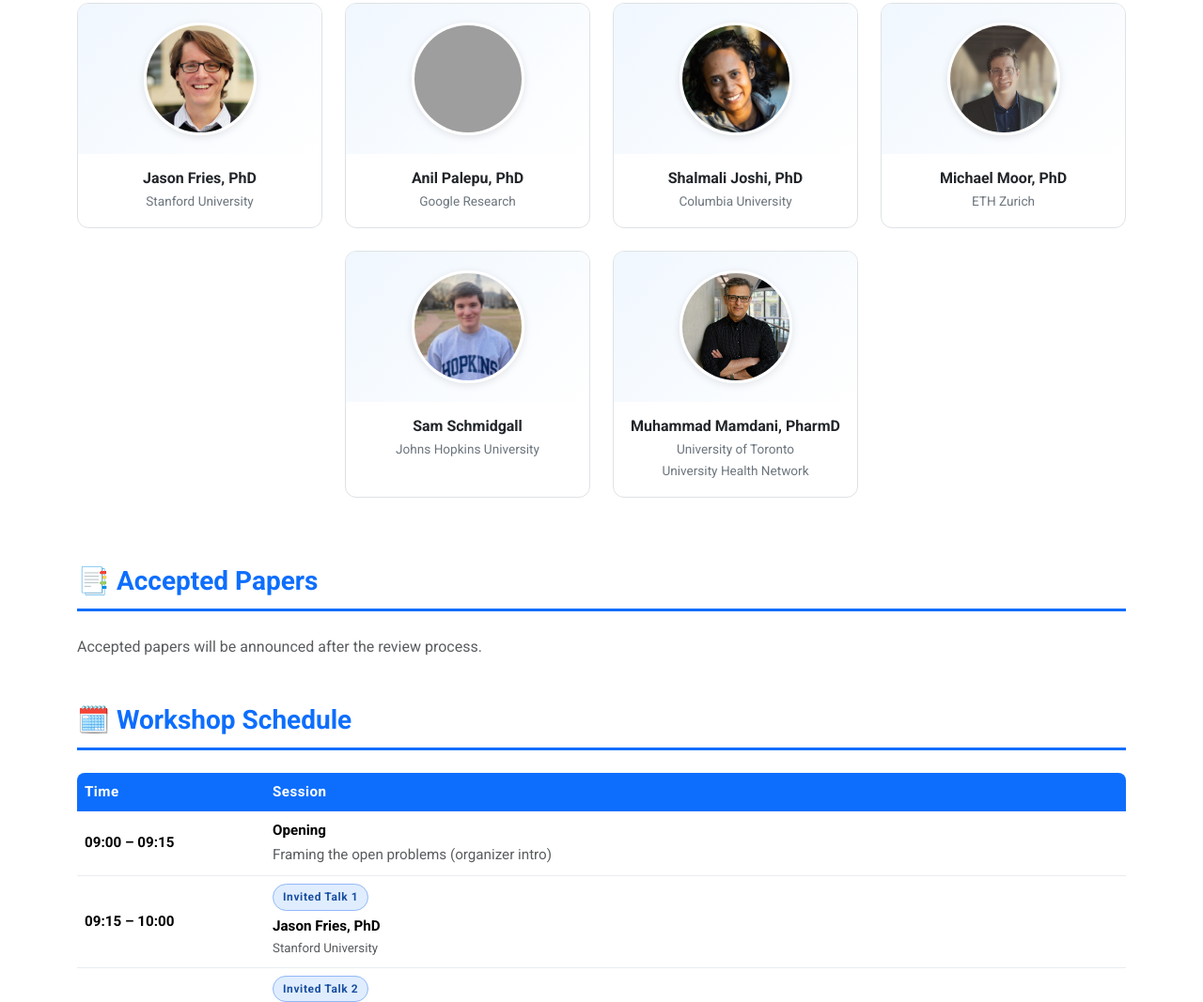
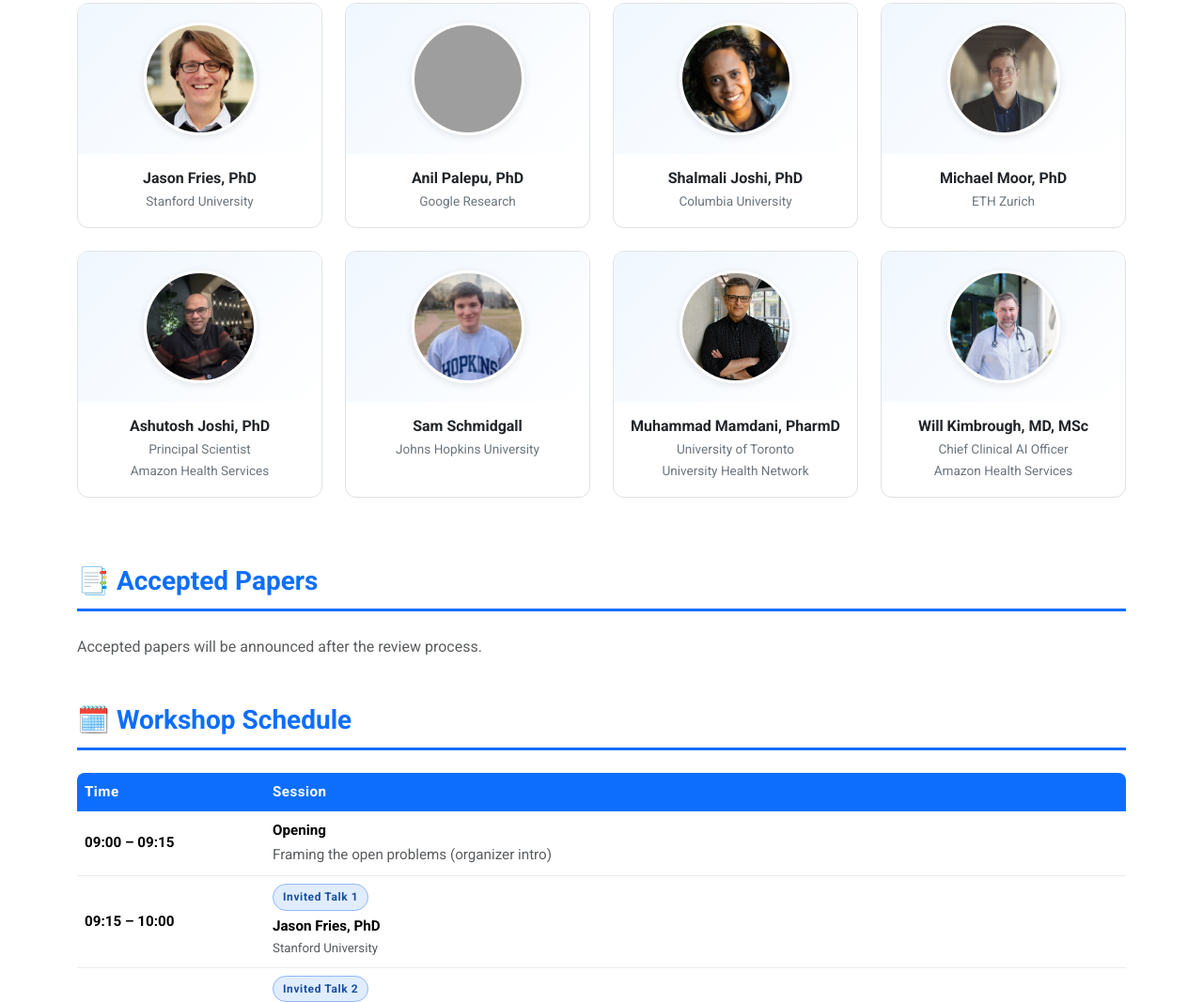
Before and after one commit to med-reasoner/neurips2026, a plain HTML site: page index.html in a window 1280 px wide. Shown: the part 1006-2073 px from the top of the page at 94% size. Drawn offline with nearby package versions, Linux system fonts and the light colour scheme; grey boxes are pictures that could not be loaded.

Commit message:
Add Ashutosh Joshi and Will Kimbrough as invited speakers
Co-authored-by: Cursor <cursoragent@cursor.com>

```diff
--- a/index.html
+++ b/index.html
@@ -131,6 +131,17 @@
                 <div class="col-lg-3 col-md-4 col-sm-6 mb-4">
                     <div class="card person-card h-100">
                         <div class="card-img-container">
+                            <img src="Speakers/Ashutosh_Joshi.jpg" class="card-img-top" alt="Ashutosh Joshi">
+                        </div>
+                        <div class="card-body text-center">
+                            <h5 class="card-title">Ashutosh Joshi, PhD</h5>
+                            <p class="card-text">Principal Scientist<br>Amazon Health Services</p>
+                        </div>
+                    </div>
+                </div>
+                <div class="col-lg-3 col-md-4 col-sm-6 mb-4">
+                    <div class="card person-card h-100">
+                        <div class="card-img-container">
                             <img src="Speakers/samjpg.jpeg" class="card-img-top" alt="Sam Schmidgall">
                         </div>
                         <div class="card-body text-center">
@@ -147,6 +158,17 @@
                         <div class="card-body text-center">
                             <h5 class="card-title">Muhammad Mamdani, PharmD</h5>
                             <p class="card-text">University of Toronto<br>University Health Network</p>
+                        </div>
+                    </div>
+                </div>
+                <div class="col-lg-3 col-md-4 col-sm-6 mb-4">
+                    <div class="card person-card h-100">
+                        <div class="card-img-container">
+                            <img src="Speakers/Will_Kimbrough.jpg" class="card-img-top" alt="Will Kimbrough">
+                        </div>
+                        <div class="card-body text-center">
+                            <h5 class="card-title">Will Kimbrough, MD, MSc</h5>
+                            <p class="card-text">Chief Clinical AI Officer<br>Amazon Health Services</p>
                         </div>
                     </div>
                 </div>
```
Also changed, not shown: Speakers/Ashutosh_Joshi.jpg (added), Speakers/Will_Kimbrough.jpg (added).
